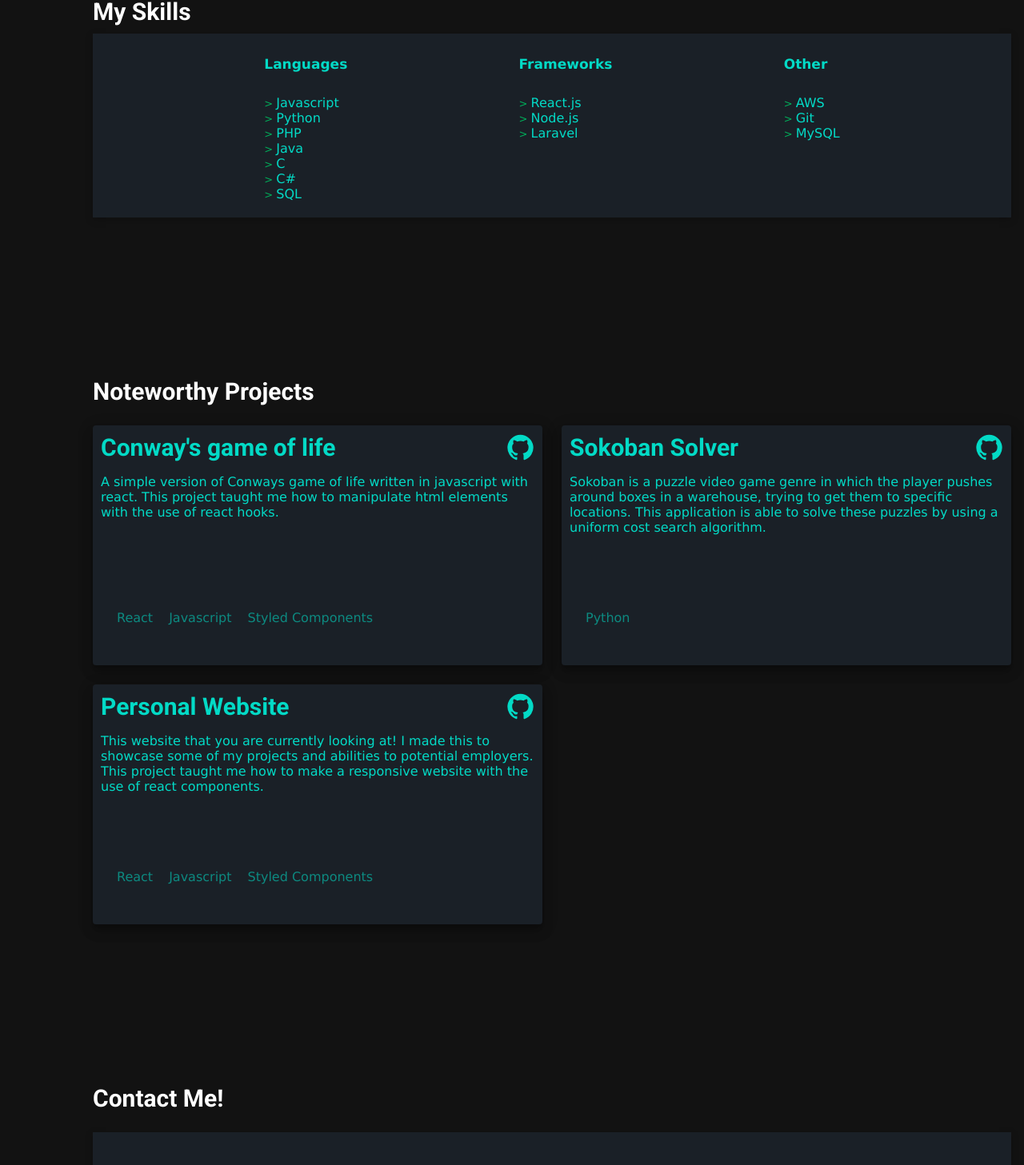
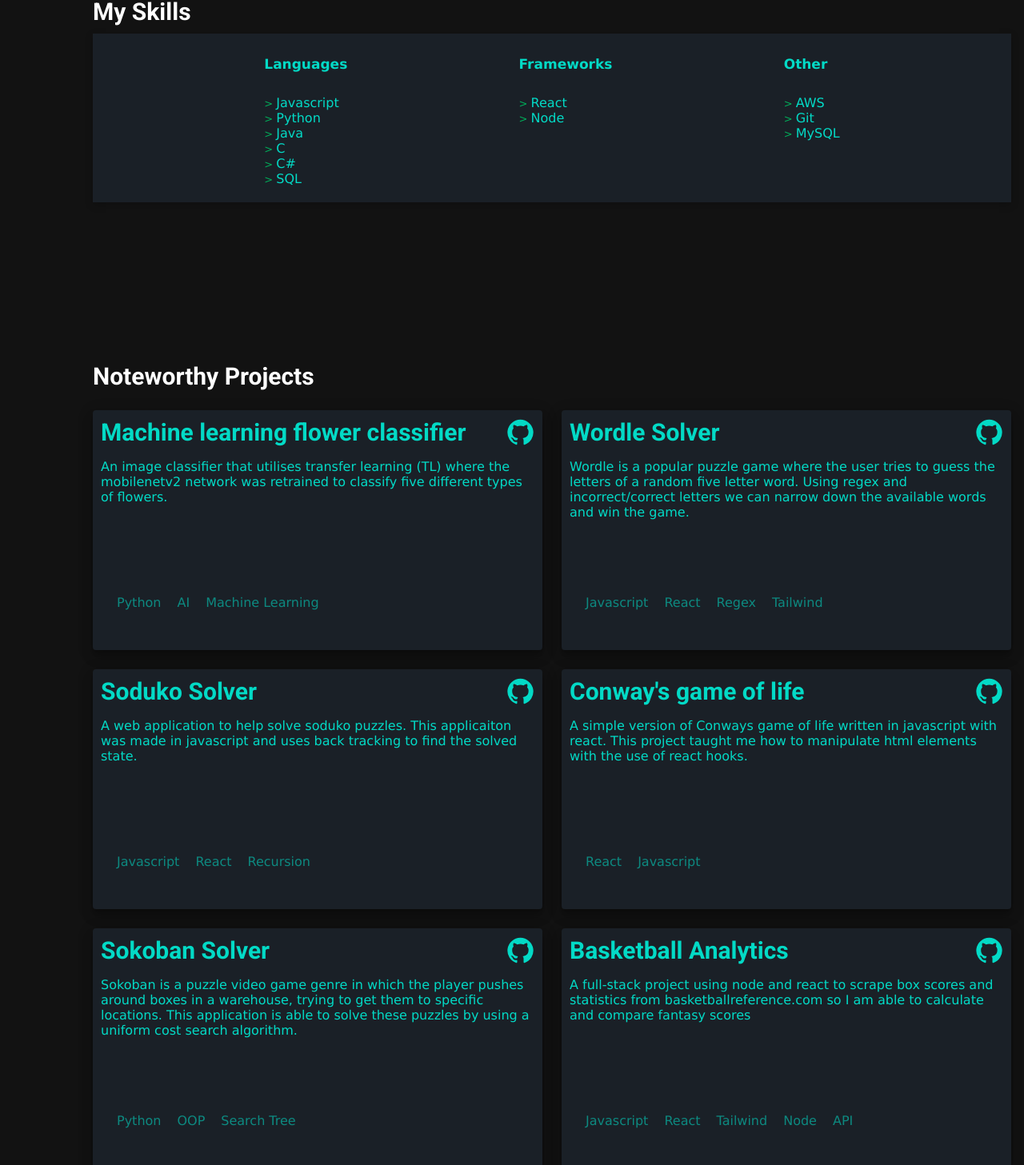
Before and after one commit to CostaAspro708/me, a React (Create React App) app: page / in a window 1280 px wide. Shown: the part 1199-2656 px from the top of the page at 80% size. Built offline with nearby package versions, Linux system fonts and the light colour scheme.

Commit message:
Added new projects

```diff
--- a/src/App.js
+++ b/src/App.js
@@ -44,10 +44,10 @@ function SideBar(){
             <Link href="https://github.com/CostaAspro708" class='link' target="_blank"> <GitHubIcon sx={{ fontSize: 35 }}/> </Link>
           </li>
           <li>
-            <Link href="https://github.com/CostaAspro708" class='link' target="_blank"> <LinkedInIcon sx={{ fontSize: 35 }}/> </Link>
+            <Link href="https://www.linkedin.com/in/costa-aspromourgos-94513820b/" class='link' target="_blank"> <LinkedInIcon sx={{ fontSize: 35 }}/> </Link>
           </li>
           <li>
-            <Link href="https://github.com/CostaAspro708" class='link' target="_blank"> <FacebookIcon sx={{ fontSize: 35 }}/> </Link>
+            <Link href="https://www.facebook.com/costa.aspromourgos" class='link' target="_blank"> <FacebookIcon sx={{ fontSize: 35 }}/> </Link>
           </li>
       </ul>
 
@@ -78,28 +78,28 @@ function App() {
       burgerClick();
       $('html,body').animate({
           scrollTop: $(".about").offset().top},
-          'slow');
+          'fast');
     });
 
     $(".skills_link").click(function() {
       burgerClick()
       $('html,body').animate({
           scrollTop: $(".skills").offset().top},
-          'slow');
+          'fast');
     });
 
     $(".projects_link").click(function() {
       burgerClick()
       $('html,body').animate({
           scrollTop: $(".projects").offset().top},
-          'slow');
+          'fast');
     });
 
     $(".contact_link").click(function() {
       burgerClick()
       $('html,body').animate({
           scrollTop: $(".contact").offset().top},
-          'slow');
+          'fast');
     });
 
 
@@ -143,7 +143,6 @@ function App() {
               <ul>
                 <li>Javascript</li>
                 <li>Python</li>
-                <li>PHP</li>
                 <li>Java</li>
                 <li>C</li>
                 <li>C#</li>
@@ -153,9 +152,8 @@ function App() {
             <div class="frameworks">
               <h5 class="skill_heading">Frameworks</h5>
               <ul>
-                <li>React.js</li>
-                <li>Node.js</li>
-                <li>Laravel</li>
+                <li>React</li>
+                <li>Node</li>
               </ul>
             </div>
 
@@ -181,7 +179,7 @@ function App() {
           <div class="contact-content">
           <p>I would love to hear from you feel free to contact me through my email or mobile.</p>
           <ul>
-            <li> <h1> <a href="mailto: cgaspro@gmail.com">cgaspro@gmail.com</a> </h1></li>
+            <li> <h1> <a href="mailto: cgaspro2@gmail.com">cgaspro2@gmail.com</a> </h1></li>
             <li> <h1> 0447 364 567 </h1></li>
           </ul>
           </div>
--- a/src/components/Projects.js
+++ b/src/components/Projects.js
@@ -86,10 +86,22 @@ export default function Projects(){
         <div className={classes.container}>
             <Grid container spacing={3}>
                 <Grid item xs={xs}>
-                    <Paper className={classes.paper} elevation={10}><Content tags={["React", "Javascript", "Styled Components"]}title="Conway's game of life" content="A simple version of Conways game of life written in javascript with react. This project taught me how to manipulate html elements with the use of react hooks." url="https://github.com/CostaAspro708/conways-game-of-life"/></Paper>
+                    <Paper className={classes.paper} elevation={10}><Content tags={["Python", "AI", "Machine Learning"]}title="Machine learning flower classifier" content="An image classifier that utilises transfer learning (TL) where the mobilenetv2 network was retrained to classify five different types of flowers." url="https://github.com/CostaAspro708/TransferLearning"/></Paper>
                 </Grid>
                 <Grid item xs={xs}>
-                    <Paper className={classes.paper} elevation={10}><Content tags={["Python"]}title="Sokoban Solver" content="Sokoban is a puzzle video game genre in which the player pushes around boxes in a warehouse, trying to get them to specific locations. This application is able to solve these puzzles by using a uniform cost search algorithm." url="https://github.com/CostaAspro708/SokobanSolver"/></Paper>
+                    <Paper className={classes.paper} elevation={10}><Content tags={["Javascript", "React", "Regex","Tailwind"]}title="Wordle Solver" content="Wordle is a popular puzzle game where the user tries to guess the letters of a random five letter word. Using regex and incorrect/correct letters we can narrow down the available words and win the game." url="https://github.com/CostaAspro708/wordle-solver"/></Paper>
+                </Grid>
+                <Grid item xs={xs}>
+                    <Paper className={classes.paper} elevation={10}><Content tags={["Javascript", "React", "Recursion"]}title="Soduko Solver" content="A web application to help solve soduko puzzles. This applicaiton was made in javascript and uses back tracking to find the solved state." url="https://github.com/CostaAspro708/sudoku-solver"/></Paper>
+                </Grid>
+                <Grid item xs={xs}>
+                    <Paper className={classes.paper} elevation={10}><Content tags={["React", "Javascript"]}title="Conway's game of life" content="A simple version of Conways game of life written in javascript with react. This project taught me how to manipulate html elements with the use of react hooks." url="https://github.com/CostaAspro708/conways-game-of-life"/></Paper>
+                </Grid>
+                <Grid item xs={xs}>
+                    <Paper className={classes.paper} elevation={10}><Content tags={["Python", "OOP", "Search Tree"]}title="Sokoban Solver" content="Sokoban is a puzzle video game genre in which the player pushes around boxes in a warehouse, trying to get them to specific locations. This application is able to solve these puzzles by using a uniform cost search algorithm." url="https://github.com/CostaAspro708/SokobanSolver"/></Paper>
+                </Grid>
+                <Grid item xs={xs}>
+                    <Paper className={classes.paper} elevation={10}><Content tags={["Javascript", "React", "Tailwind", "Node", "API"]}title="Basketball Analytics" content="A full-stack project using node and react to scrape box scores and statistics from basketballreference.com so I am able to calculate and compare fantasy scores" url="https://github.com/CostaAspro708/BasketballAnalytics"/></Paper>
                 </Grid>
                 <Grid item xs={xs}>
                 <Paper className={classes.paper} elevation={10}><Content tags={["React", "Javascript", "Styled Components"]}title="Personal Website" content="This website that you are currently looking at! I made this to showcase some of my projects and abilities to potential employers. This project taught me how to make a responsive website with the use of react components." url="https://github.com/CostaAspro708/SokobanSolver"/></Paper>
```
